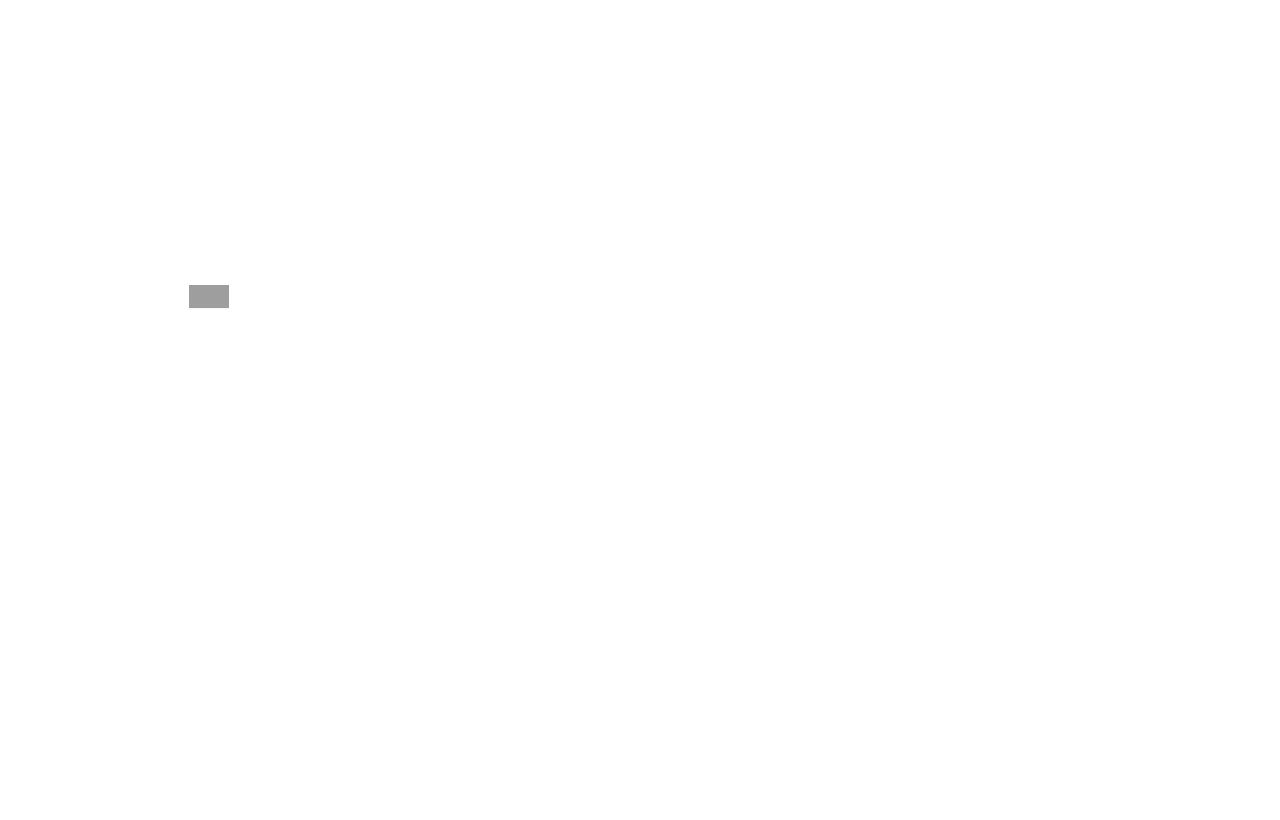
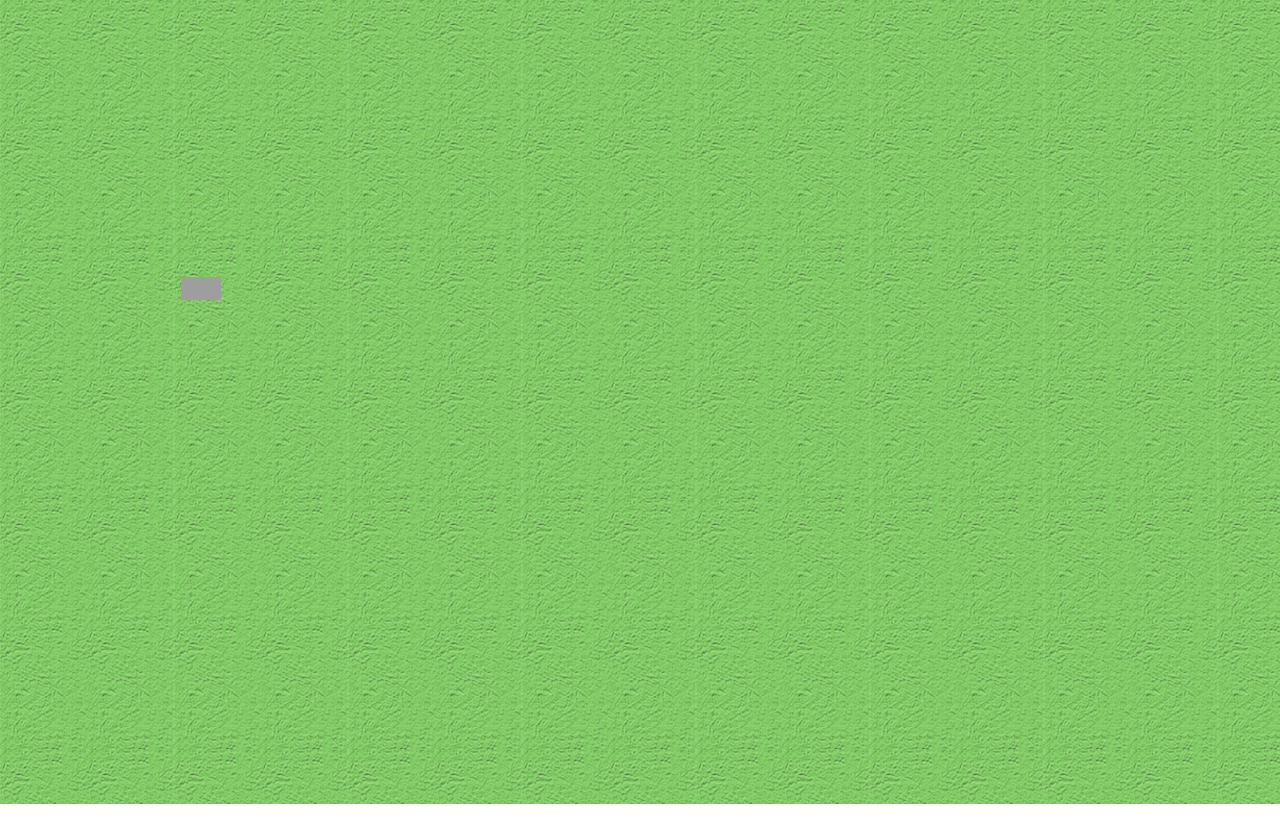
Before and after one commit to curbyourcode/RaceCar-2D, an Angular app: page / in a window 1280 px wide. Built offline with nearby package versions, Linux system fonts and the light colour scheme.

Commit message:
add background iamge path in global styles

```diff
--- a/src/app/services/app.service.ts
+++ b/src/app/services/app.service.ts
@@ -2,7 +2,6 @@
     Building a 2D racing Game using Angular
     @auther Rouz Majlessi
 */
-
 import { Injectable, EventEmitter } from '@angular/core';
 import { GameService } from './game.service';
 
--- a/src/styles.css
+++ b/src/styles.css
@@ -1 +1,6 @@
 /* You can add global styles to this file, and also import other style files */
+body {
+	margin: 0px;
+	padding: 0px;
+	background: url('/assets/img/bg.png');
+}
```
